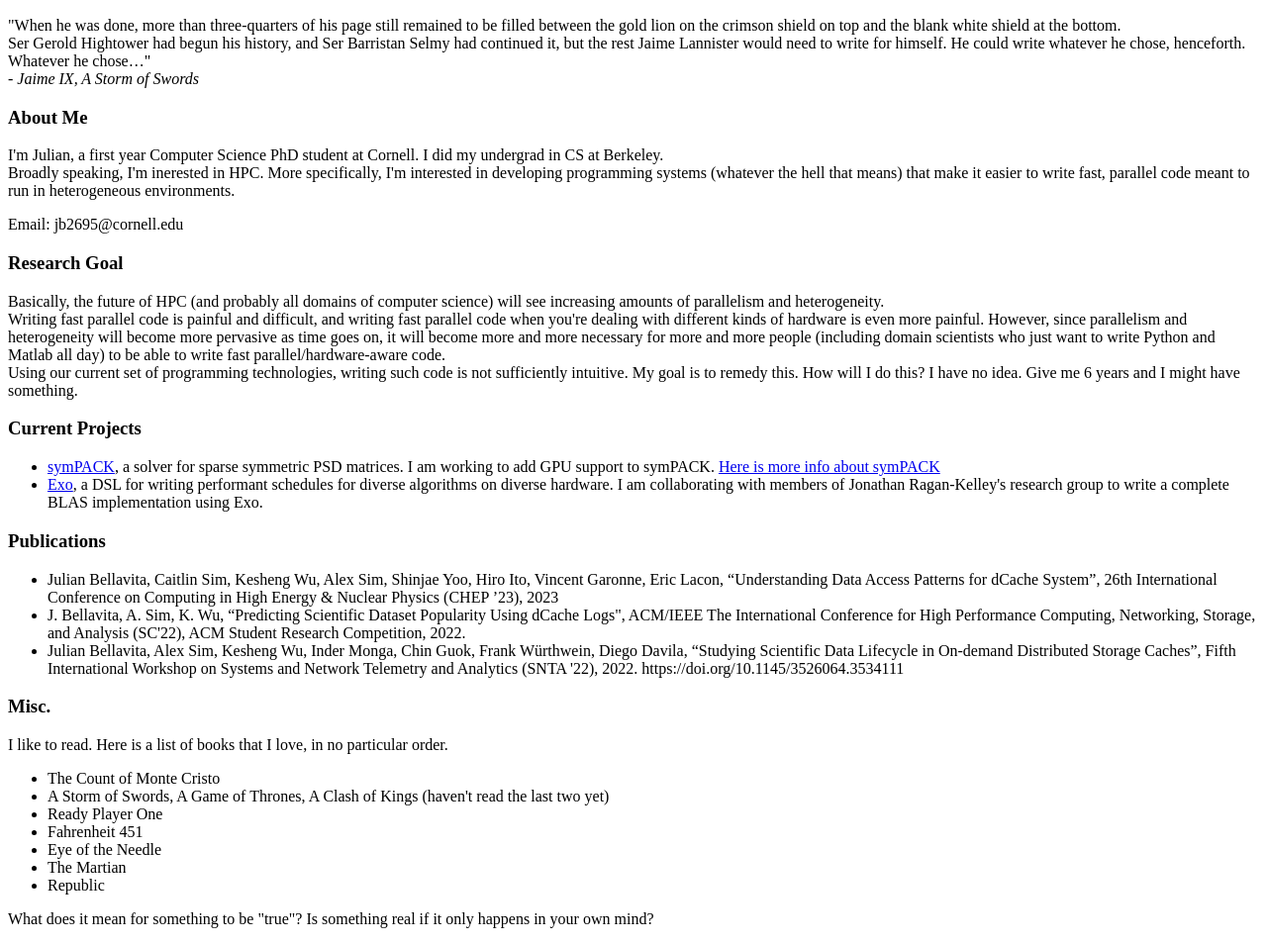
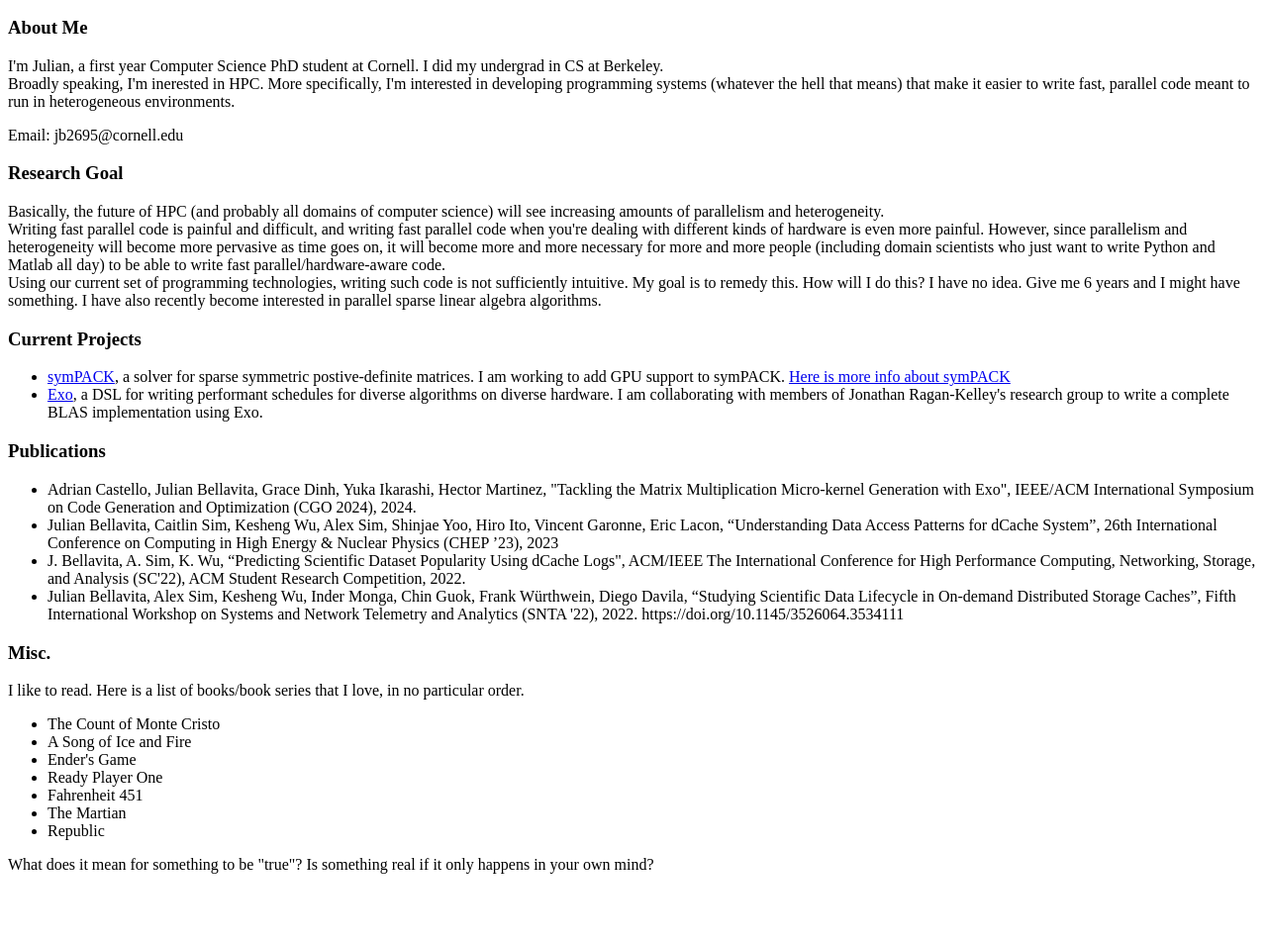
Before and after one commit to Hooninator/home.github.io, a plain HTML site: page index.html in a window 1280 px wide. Shown: the part 50-1004 px from the top of the page at 99% size. After the commit the page ends 949 px from the top, so only its background shows below. Drawn offline with Linux system fonts and the light colour scheme.

Commit message:
add cgo paper

```diff
--- a/index.html
+++ b/index.html
@@ -6,12 +6,9 @@
 
 <body>
 	<h2>Julian Bellavita</h2>
-	<p>"When he was done, more than three-quarters of his page still remained to be filled between the gold lion on the crimson shield on top and the blank white shield at the bottom.<br>
-	Ser Gerold Hightower had begun his history, and Ser Barristan Selmy had continued it, but the rest Jaime Lannister would need to write for himself. He could write whatever he chose, henceforth.<br>
-	Whatever he chose…"
-	<br>
-	<i>- Jaime IX, A Storm of Swords</i>
+	<p id="quote">
 	</p>
+	<i id="author"></i>
 
 	<h3>About Me</h3>
 
@@ -46,11 +43,13 @@
 	is not sufficiently intuitive. My goal is to remedy this. How will I do this?
 	I have no idea. Give me 6 years and I might have something.
 
+	I have also recently become interested in parallel sparse linear algebra algorithms.
+
 	</p>
 
 	<h3> Current Projects </h3>
 	<ul>
-		<li><a href="https://github.com/Hooninator/symPACK">symPACK</a>, a solver for sparse symmetric PSD matrices. I am working to add GPU support to symPACK.
+		<li><a href="https://github.com/Hooninator/symPACK">symPACK</a>, a solver for sparse symmetric postive-definite  matrices. I am working to add GPU support to symPACK.
 		<a href="https://crd.lbl.gov/divisions/amcr/applied-mathematics-dept/scalable-solvers/research-areas/sympack/">Here is more info about symPACK</a></li>
 
 		<li><a href="https://github.com/exo-lang/exo">Exo</a>, a DSL for writing performant schedules for diverse algorithms on diverse hardware. I am collaborating with members of Jonathan Ragan-Kelley's research group to write a complete BLAS implementation using Exo.</li>
@@ -59,19 +58,20 @@
 
 	<h3>Publications</h3>
 	<ul>
+		<li> Adrian Castello, Julian Bellavita, Grace Dinh, Yuka Ikarashi, Hector Martinez, "Tackling the Matrix Multiplication Micro-kernel Generation with Exo", IEEE/ACM International Symposium on Code Generation and Optimization (CGO 2024), 2024.</li>
 		<li>Julian Bellavita, Caitlin Sim, Kesheng Wu, Alex Sim, Shinjae Yoo, Hiro Ito, Vincent Garonne, Eric Lacon, “Understanding Data Access Patterns for dCache System”, 26th International Conference on Computing in High Energy & Nuclear Physics (CHEP ’23), 2023</li>
 		<li>J. Bellavita, A. Sim, K. Wu, “Predicting Scientific Dataset Popularity Using dCache Logs", ACM/IEEE The International Conference for High Performance Computing, Networking, Storage, and Analysis (SC'22), ACM Student Research Competition, 2022.</li>
 		<li>Julian Bellavita, Alex Sim, Kesheng Wu, Inder Monga, Chin Guok, Frank Würthwein, Diego Davila, “Studying Scientific Data Lifecycle in On-demand Distributed Storage Caches”, Fifth International Workshop on Systems and Network Telemetry and Analytics (SNTA '22), 2022. https://doi.org/10.1145/3526064.3534111</li>
 	</ul>
 
 	<h3>Misc.</h3>
-	<p>I like to read. Here is a list of books that I love, in no particular order.</p>
+	<p>I like to read. Here is a list of books/book series that I love, in no particular order.</p>
 	<ul>
 		<li>The Count of Monte Cristo</li>
-		<li>A Storm of Swords, A Game of Thrones, A Clash of Kings (haven't read the last two yet)</li>
+		<li>A Song of Ice and Fire</li>
+		<li>Ender's Game</li>
 		<li>Ready Player One</li>
 		<li>Fahrenheit 451</li>
-		<li>Eye of the Needle</li>
 		<li>The Martian</li>
 		<li>Republic</li>
 	</ul>
```
